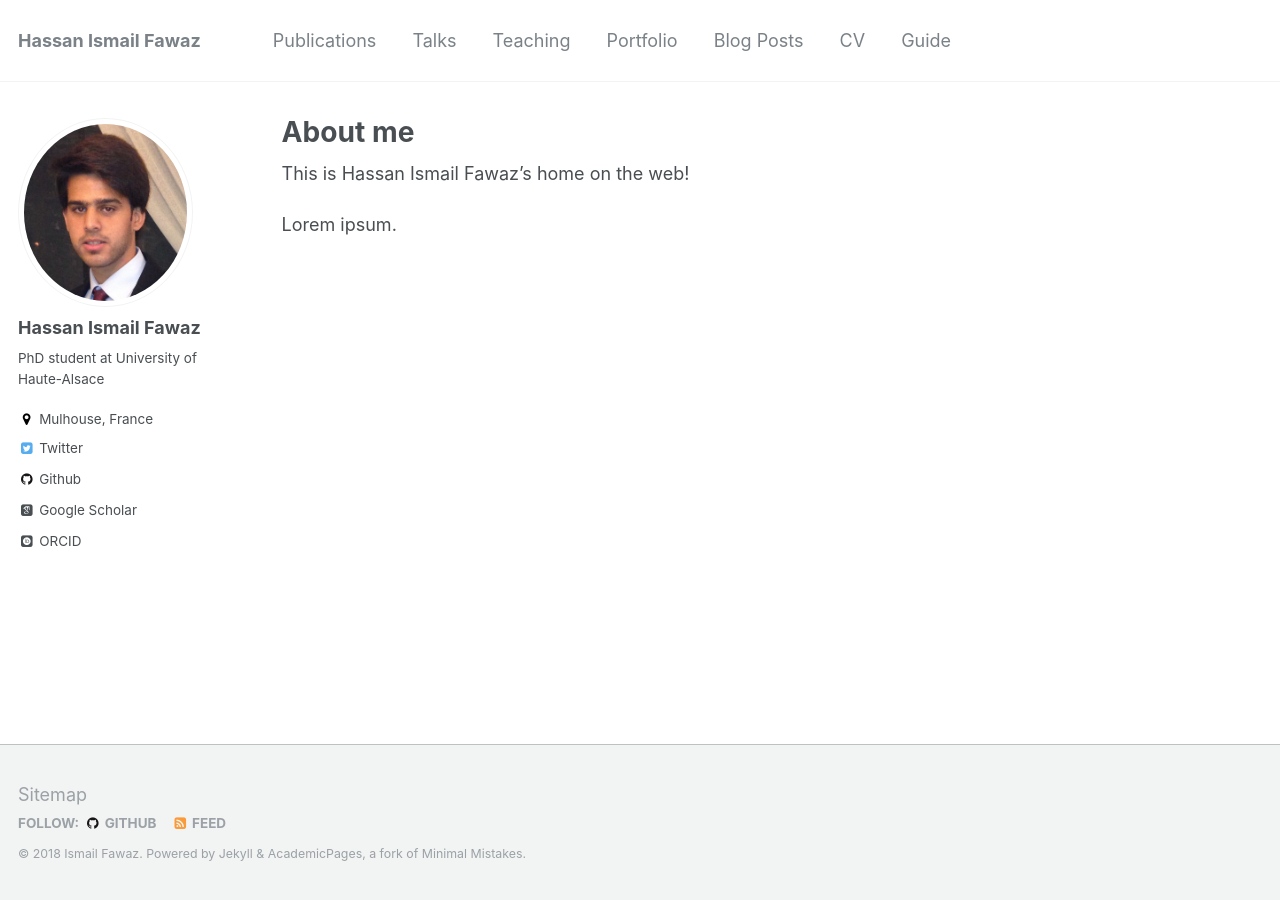
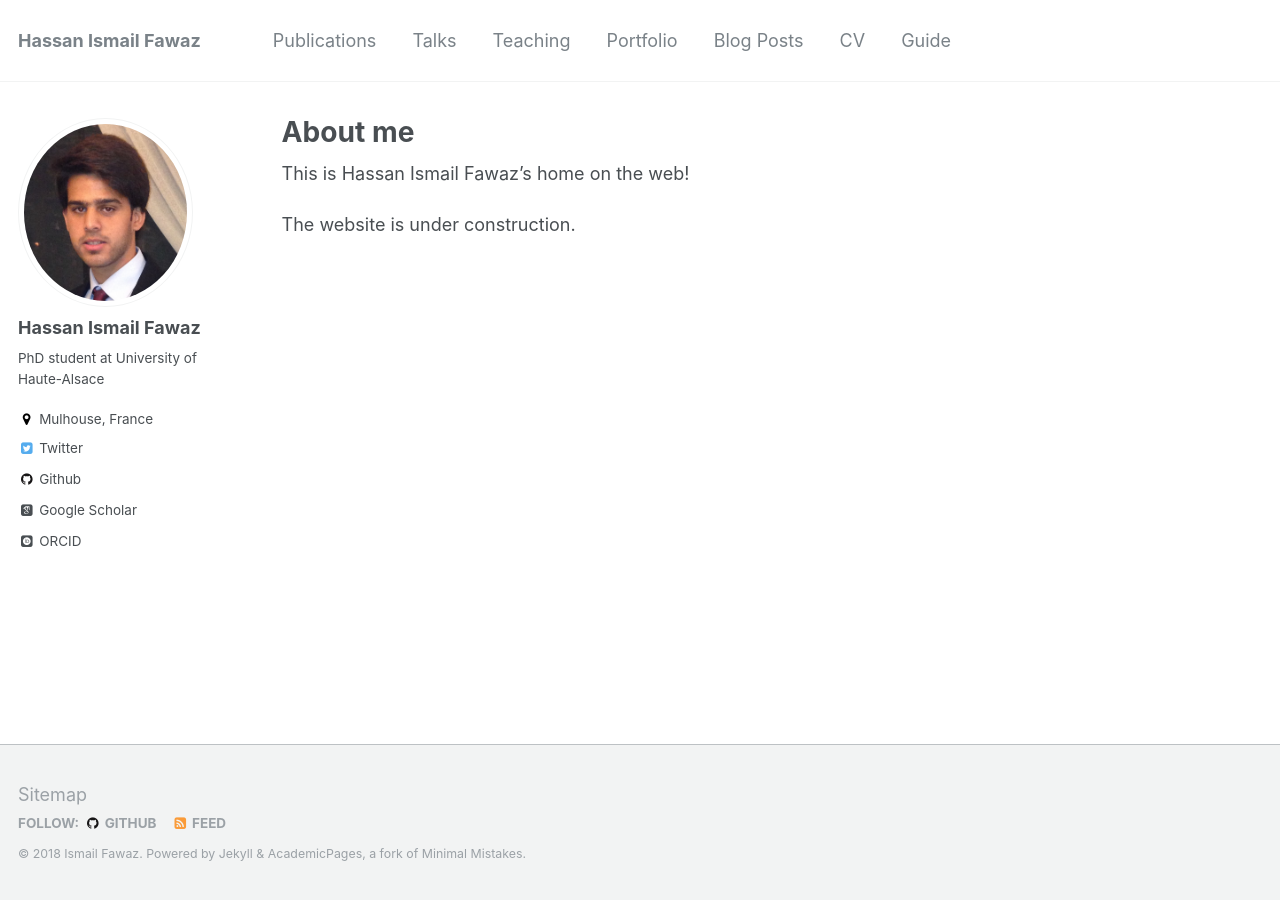
Before and after one commit to hfawaz/hfawaz.github.io, a Jekyll site: the page built from _pages/about.md, in a window 1280 px wide. Built offline with Jekyll 4.4.1, drawn with Linux system fonts in a browser that asks for light colours; some web fonts are replaced.

Commit message:
added website under construction

```diff
--- a/_pages/about.md
+++ b/_pages/about.md
@@ -10,4 +10,4 @@ redirect_from:
 
 This is Hassan Ismail Fawaz's home on the web!
 
-Lorem ipsum.
+The website is under construction.
```
